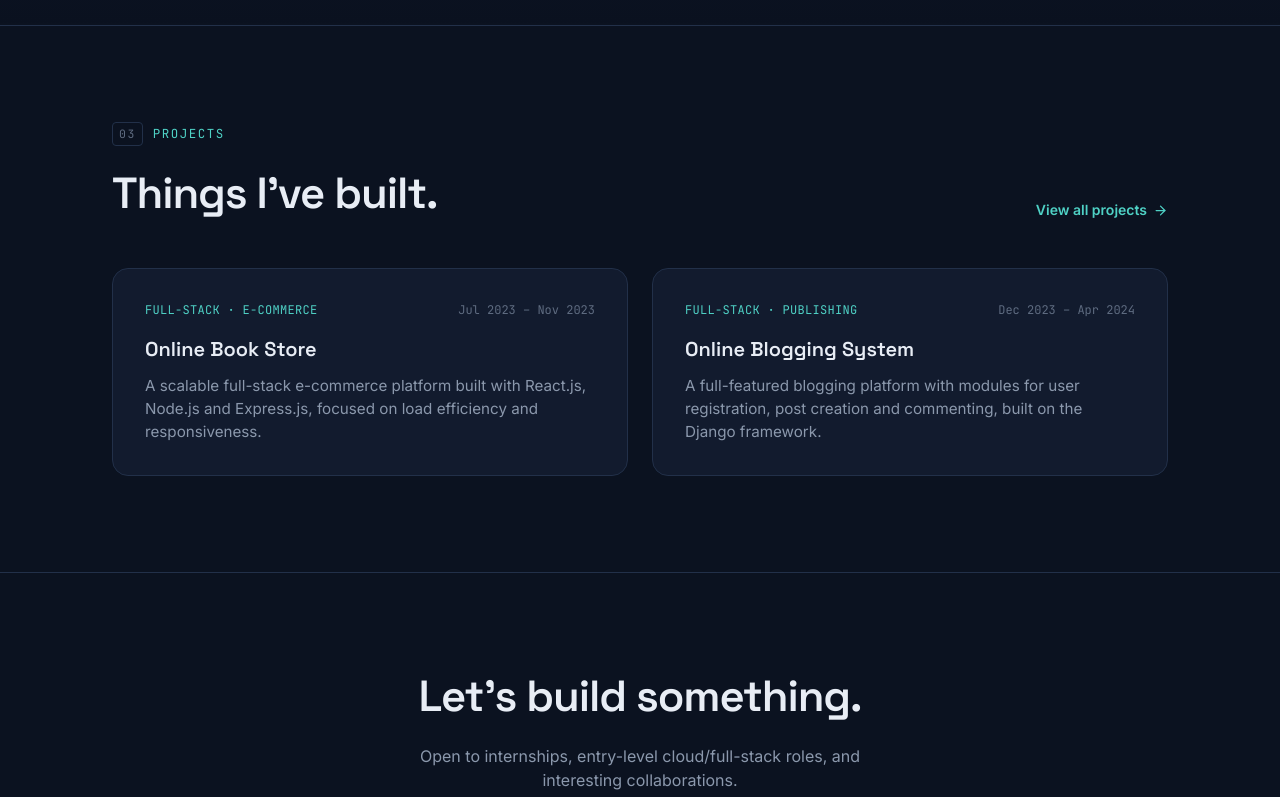
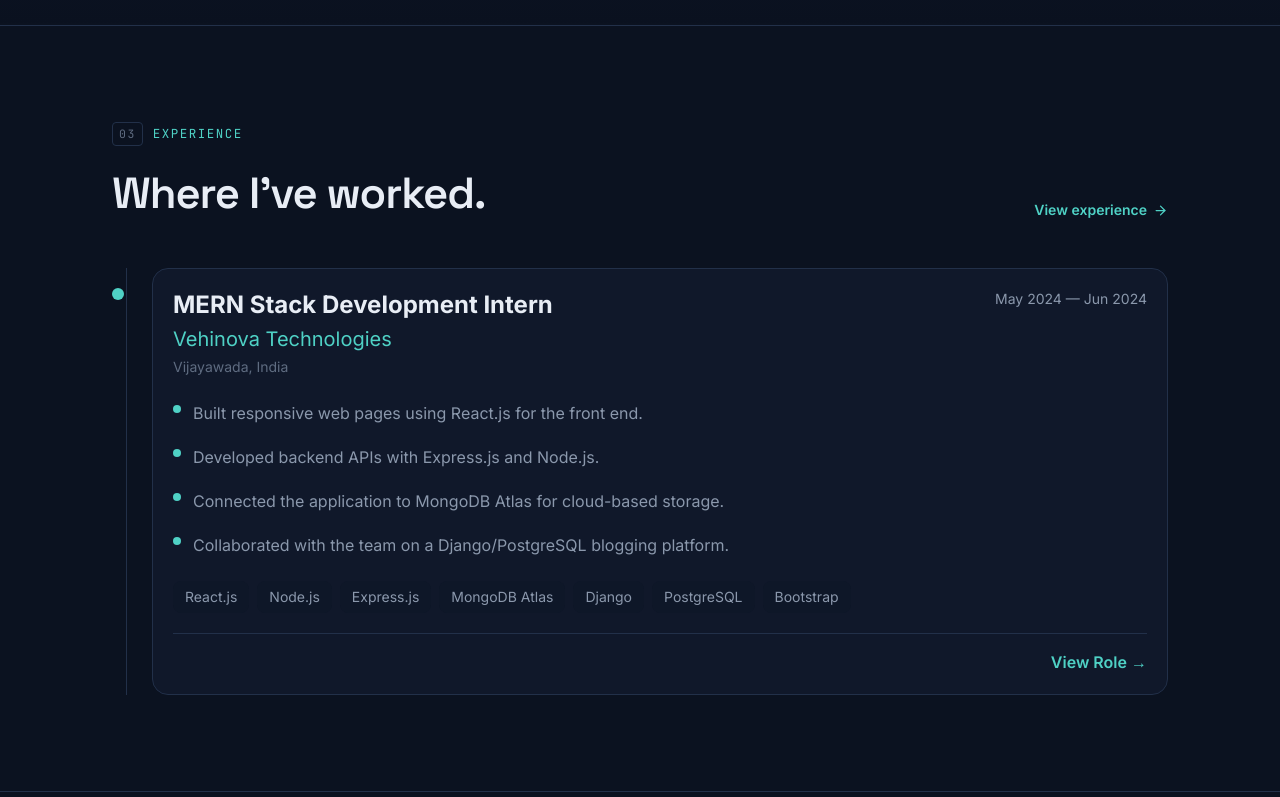
Before and after one commit to chayakiranch/ChayaKiran_portfolio, a React (Vite) app: page / in a window 1280 px wide. Shown: the part 2000-2797 px from the top of the page. Built offline with nearby package versions, Linux system fonts and the light colour scheme.

Commit message:
Add Home Update

```diff
--- a/src/pages/Home.jsx
+++ b/src/pages/Home.jsx
@@ -1,9 +1,11 @@
 import { NavLink } from "react-router-dom";
-import { ArrowRight } from "lucide-react";
+import { ArrowRight, GraduationCap, MapPin } from "lucide-react";
 import Hero from "../components/Hero";
 import Chip from "../components/Chip";
 import profile from "../data/profileData";
 import skillsData from "../data/skillsData";
+import experienceData from "../data/experienceData";
+import educationData from "../data/educationData";
 import projectsData from "../data/projectsData";
 
 export default function Home() {
@@ -11,7 +13,7 @@ export default function Home() {
     <>
       <Hero />
 
-      {/* ABOUT PREVIEW */}
+      {/* ABOUT */}
       <section className="py-24 border-t border-panel-border">
         <div className="max-w-[1120px] mx-auto px-6 md:px-8">
           <p className="flex items-center gap-2.5 font-mono text-[0.78rem] tracking-[0.12em] uppercase text-accent mb-5">
@@ -33,7 +35,7 @@ export default function Home() {
         </div>
       </section>
 
-      {/* SKILLS PREVIEW */}
+      {/* SKILLS */}
       <section className="py-24 border-t border-panel-border bg-gradient-to-b from-transparent via-panel/30 to-transparent">
         <div className="max-w-[1120px] mx-auto px-6 md:px-8">
           <p className="flex items-center gap-2.5 font-mono text-[0.78rem] tracking-[0.12em] uppercase text-accent mb-5">
@@ -58,11 +60,135 @@ export default function Home() {
         </div>
       </section>
 
-      {/* PROJECTS PREVIEW */}
+      {/* EXPERIENCE — same timeline-card design as the Experience page */}
       <section className="py-24 border-t border-panel-border">
         <div className="max-w-[1120px] mx-auto px-6 md:px-8">
           <p className="flex items-center gap-2.5 font-mono text-[0.78rem] tracking-[0.12em] uppercase text-accent mb-5">
             <span className="font-mono text-[0.72rem] text-muted-2 border border-panel-border rounded px-1.5 py-0.5">03</span>
+            Experience
+          </p>
+          <div className="flex items-end justify-between flex-wrap gap-4 mb-12">
+            <h2 className="font-display font-semibold text-[clamp(1.9rem,3.4vw,2.75rem)] leading-tight tracking-tight">
+              Where I've worked.
+            </h2>
+            <NavLink to="/experience" className="inline-flex items-center gap-1.5 text-accent text-sm font-semibold group">
+              View experience <ArrowRight size={15} className="transition-transform group-hover:translate-x-1" />
+            </NavLink>
+          </div>
+
+          <div className="relative">
+            <div className="absolute left-[14px] top-0 bottom-0 w-px bg-panel-border" />
+            <div className="space-y-10">
+              {experienceData.map((exp, index) => (
+                <div key={index} className="relative pl-10">
+                  <div className="absolute left-0 top-5 w-3 h-3 rounded-full bg-accent" />
+
+                  <NavLink to={`/experience/${exp.id}`} className="block">
+                    <div className="bg-panel/80 border border-panel-border rounded-2xl p-5 hover:border-accent hover:-translate-y-1 transition-all duration-300 cursor-pointer">
+                      <div className="flex justify-between items-start mb-5 flex-wrap gap-2">
+                        <div>
+                          <h3 className="text-xl md:text-2xl font-bold">{exp.role}</h3>
+                          <h4 className="text-accent text-xl mt-1">{exp.company}</h4>
+                          <p className="text-muted-2 text-sm mt-1">{exp.location}</p>
+                        </div>
+                        <p className="text-muted text-sm">{exp.duration}</p>
+                      </div>
+
+                      <ul className="space-y-3 mb-5">
+                        {exp.shortPoints.map((point, i) => (
+                          <li key={i} className="flex gap-3 text-muted text-base leading-8">
+                            <span className="w-2 h-2 rounded-full bg-accent mt-2 shrink-0" />
+                            <span>{point}</span>
+                          </li>
+                        ))}
+                      </ul>
+
+                      <div className="flex flex-wrap gap-2 mb-5">
+                        {exp.skills.map((skill, i) => (
+                          <span key={i} className="bg-bg-alt px-3 py-1.5 rounded-lg text-sm text-muted">
+                            {skill}
+                          </span>
+                        ))}
+                      </div>
+
+                      <div className="border-t border-panel-border pt-4 flex justify-end">
+                        <p className="text-accent text-base font-semibold">View Role →</p>
+                      </div>
+                    </div>
+                  </NavLink>
+                </div>
+              ))}
+            </div>
+          </div>
+        </div>
+      </section>
+
+      {/* EDUCATION — same timeline-card design as the Education page */}
+      <section className="py-24 border-t border-panel-border bg-gradient-to-b from-transparent via-panel/30 to-transparent">
+        <div className="max-w-[1120px] mx-auto px-6 md:px-8">
+          <p className="flex items-center gap-2.5 font-mono text-[0.78rem] tracking-[0.12em] uppercase text-accent mb-5">
+            <span className="font-mono text-[0.72rem] text-muted-2 border border-panel-border rounded px-1.5 py-0.5">04</span>
+            Education
+          </p>
+          <div className="flex items-end justify-between flex-wrap gap-4 mb-12">
+            <h2 className="font-display font-semibold text-[clamp(1.9rem,3.4vw,2.75rem)] leading-tight tracking-tight">
+              Academic background.
+            </h2>
+            <NavLink to="/education" className="inline-flex items-center gap-1.5 text-accent text-sm font-semibold group">
+              View education <ArrowRight size={15} className="transition-transform group-hover:translate-x-1" />
+            </NavLink>
+          </div>
+
+          <div className="relative pl-8 max-w-[820px]">
+            <div className="absolute left-[3px] top-2 bottom-2 w-px bg-panel-border" />
+
+            <div className="flex flex-col gap-8">
+              {educationData.map((edu) => (
+                <div key={edu.id} className="relative">
+                  <span className="absolute -left-[33px] top-6 w-2.5 h-2.5 rounded-full bg-accent" />
+
+                  <div className="bg-panel border border-panel-border rounded-2xl p-7">
+                    <div className="flex items-start justify-between gap-4 flex-wrap">
+                      <div className="flex items-center gap-2.5">
+                        <GraduationCap size={18} className="text-accent" />
+                        <h3 className="font-display text-lg font-semibold">{edu.degree}</h3>
+                      </div>
+                      <span className="font-mono text-[0.75rem] text-muted-2 uppercase tracking-wide whitespace-nowrap">
+                        {edu.years}
+                      </span>
+                    </div>
+
+                    <p className="text-accent text-sm font-medium mt-2">{edu.field}</p>
+                    <p className="text-text text-sm font-semibold mt-1">{edu.institution}</p>
+
+                    <div className="flex items-center gap-1.5 text-muted-2 text-xs mt-2">
+                      <MapPin size={12} />
+                      {edu.location}
+                      <span className="mx-1">·</span>
+                      {edu.score.includes("%") ? "Score" : "GPA"}: {edu.score}
+                    </div>
+
+                    <ul className="mt-5 flex flex-col gap-2.5">
+                      {edu.highlights.map((h) => (
+                        <li key={h} className="relative pl-4 text-muted text-sm leading-relaxed">
+                          <span className="absolute left-0 top-2 w-1 h-1 rounded-full bg-accent" />
+                          {h}
+                        </li>
+                      ))}
+                    </ul>
+                  </div>
+                </div>
+              ))}
+            </div>
+          </div>
+        </div>
+      </section>
+
+      {/* PROJECTS */}
+      <section className="py-24 border-t border-panel-border">
+        <div className="max-w-[1120px] mx-auto px-6 md:px-8">
+          <p className="flex items-center gap-2.5 font-mono text-[0.78rem] tracking-[0.12em] uppercase text-accent mb-5">
+            <span className="font-mono text-[0.72rem] text-muted-2 border border-panel-border rounded px-1.5 py-0.5">05</span>
             Projects
           </p>
           <div className="flex items-end justify-between flex-wrap gap-4 mb-12">
```
